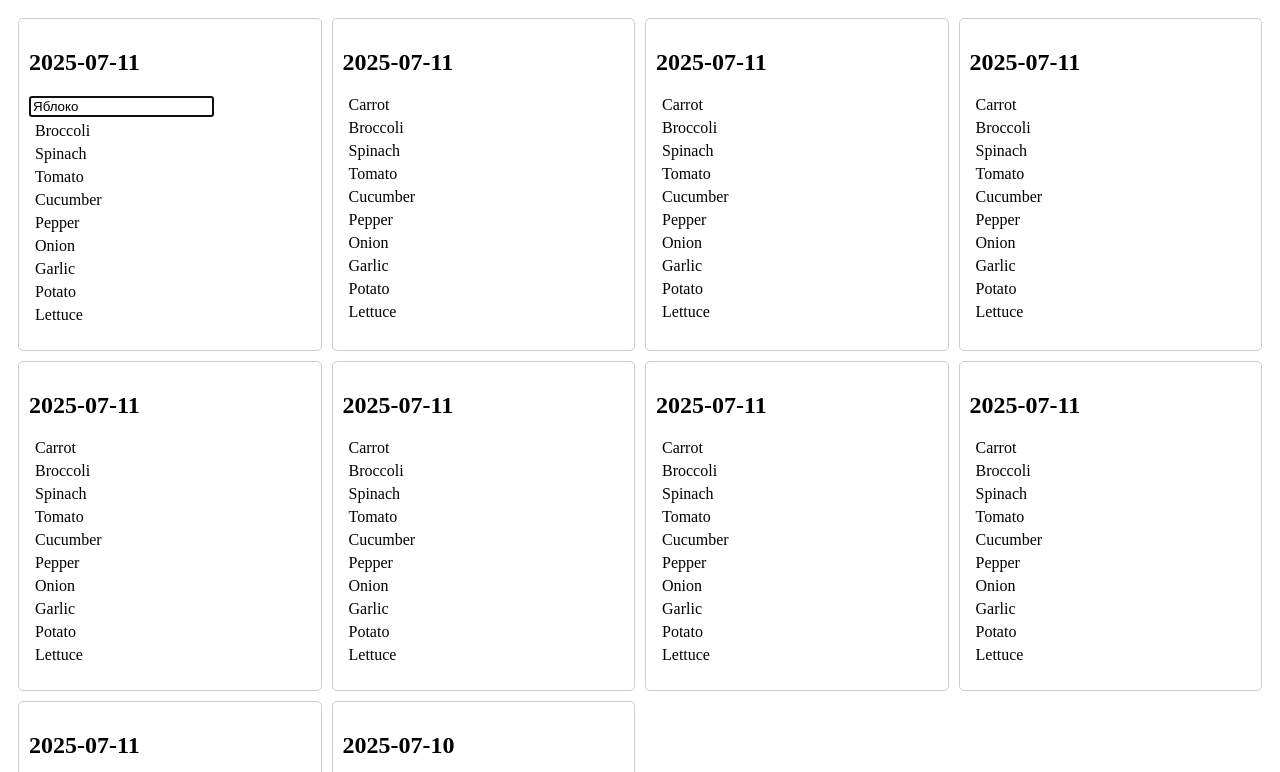
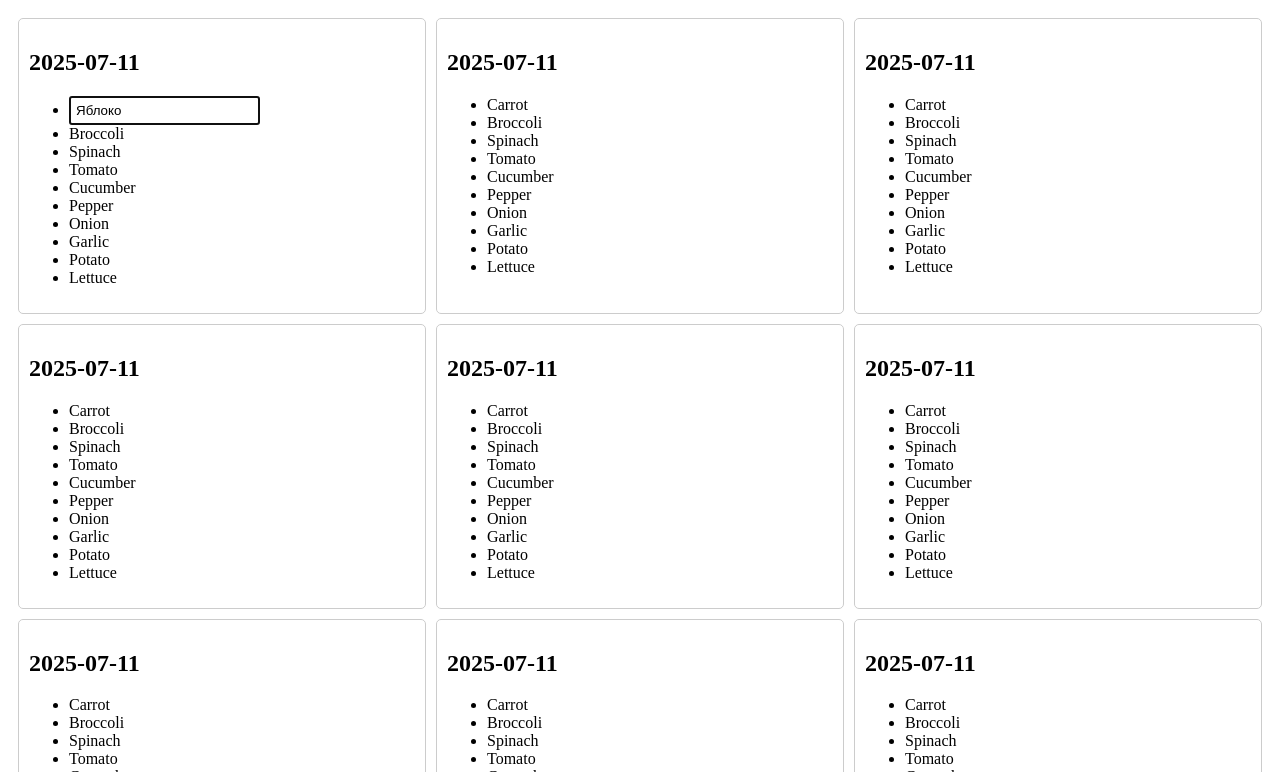
Before and after one commit to kukuka1/kukuka1.github.com, a plain HTML site: page index.html in a window 1280 px wide. Both pictures are taken after a click on the element "Яблоко". Shown: the top 772 px of the page. Drawn offline with Linux system fonts and the light colour scheme.

Commit message:
Update styles.css

```diff
--- a/styles.css
+++ b/styles.css
@@ -1,13 +1,13 @@
 .grid-container {
   display: grid;
-  grid-template-columns: repeat(2, 1fr);
+  grid-template-columns: 1fr;
   gap: 10px;
   padding: 10px;
 }
 
 @media (orientation: landscape) {
   .grid-container {
-    grid-template-columns: repeat(4, 1fr);
+    grid-template-columns: repeat(3, 1fr);
   }
 }
 
@@ -17,22 +17,39 @@
   border-radius: 5px;
 }
 
-.vegetables-list {
+.main-list, .extra-list {
   list-style: none;
   padding: 0;
 }
 
-.vegetables-list li {
+.main-list li, .extra-list li {
   margin-bottom: 5px;
+  padding: 2px 5px;
+  cursor: pointer;
 }
 
-.vegetable-name {
-  cursor: pointer;
-  padding: 2px 5px;
-  border: 1fr;
-  border: 1px solid transparent;
+.main-list li:hover, .extra-list li:hover {
+  background-color: #f0f0f0;
 }
 
-.vegetable-name:hover {
-  border: 1px solid #aaa;
+.extra-list li {
+  background-color: #e0e0e0;
 }
+
+.selected {
+  background-color: #d0d0d0 !important;
+}
+
+.list-actions {
+  margin-top: 10px;
+  display: none;
+}
+
+.list-actions.active {
+  display: block;
+}
+
+select, input[type="text"] {
+  margin-right: 5px;
+  padding: 5px;
+}
```
